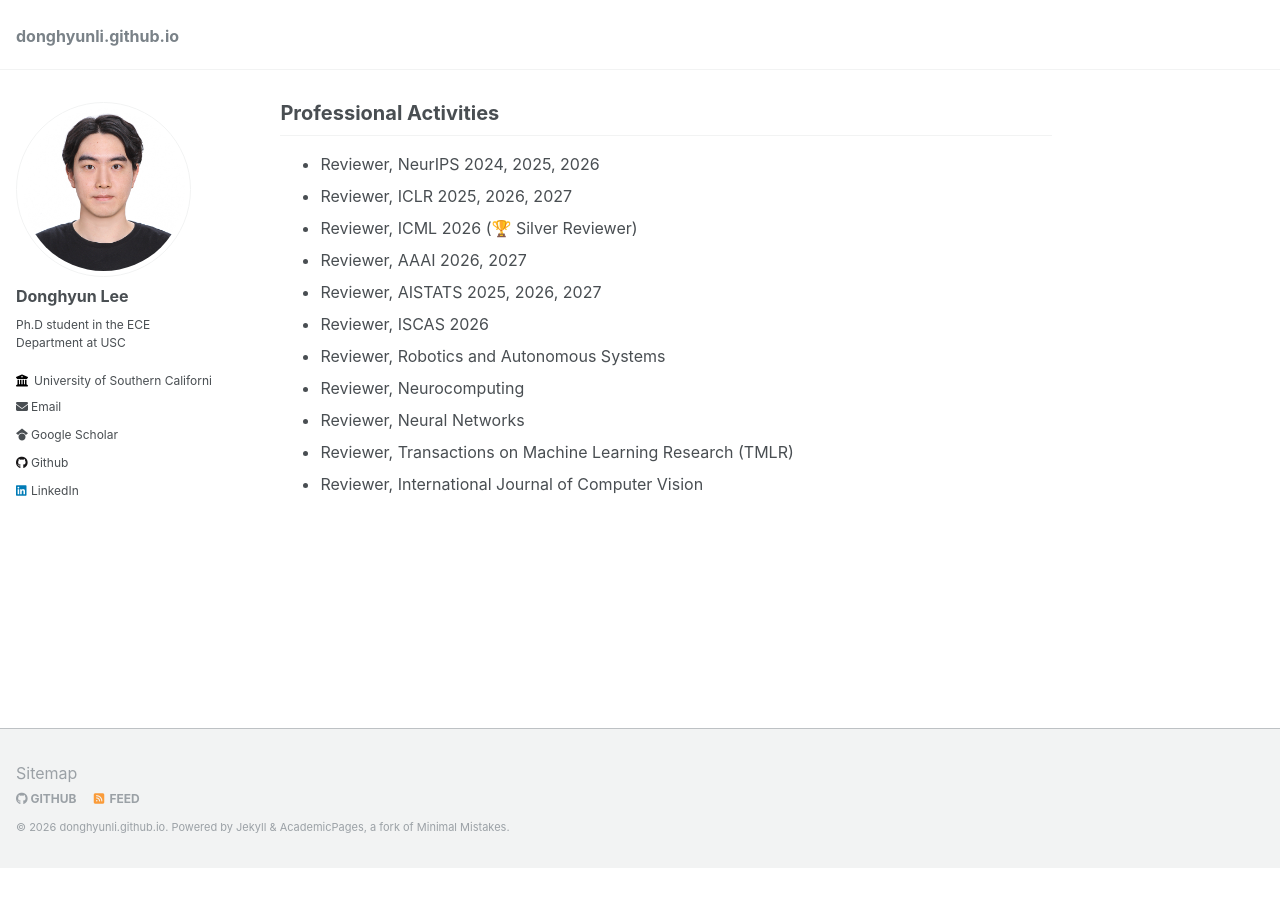
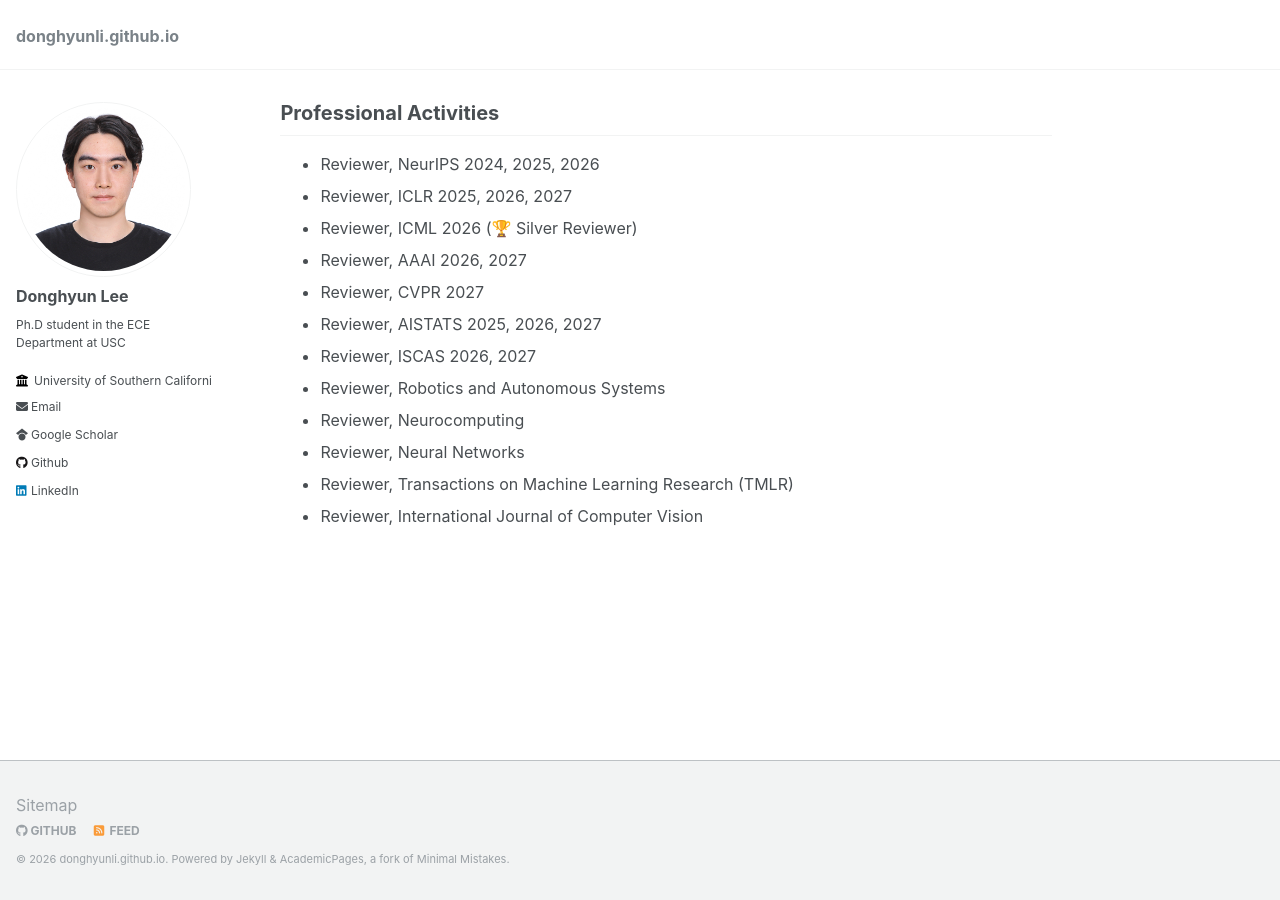
Before and after one commit to donghyunli/donghyunli.github.io, a Jekyll site: the page built from _pages/about.md, in a window 1280 px wide and 900 px high, scrolled down 4348 px. Built offline with Jekyll 4.4.1, drawn with Linux system fonts in a browser that asks for light colours; before the commit the page ends 5216 px from its top, so only the background shows below that.

Commit message:
reviewer update

```diff
--- a/_pages/about.md
+++ b/_pages/about.md
@@ -179,8 +179,9 @@ Wooshik Myung, ***Donghyun Lee***, Chenhang Song, Guanrui Wang, Cheng Ma\\
 - Reviewer, ICLR 2025, 2026, 2027
 - Reviewer, ICML 2026 (🏆 Silver Reviewer)
 - Reviewer, AAAI 2026, 2027
+- Reviewer, CVPR 2027
 - Reviewer, AISTATS 2025, 2026, 2027
-- Reviewer, ISCAS 2026
+- Reviewer, ISCAS 2026, 2027
 - Reviewer, Robotics and Autonomous Systems
 - Reviewer, Neurocomputing
 - Reviewer, Neural Networks
```
